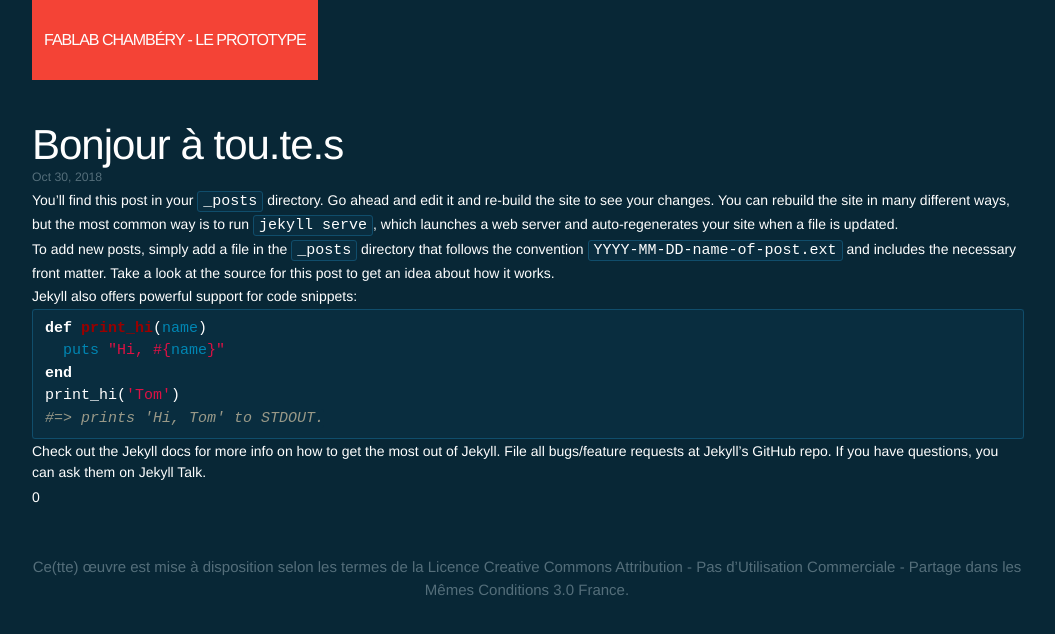
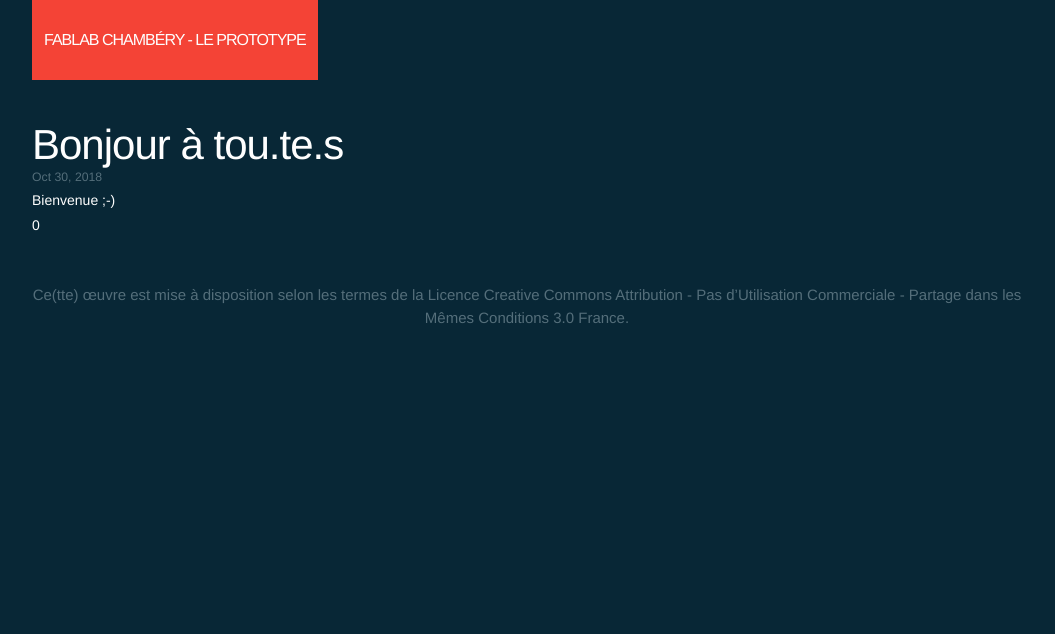
Before and after one commit to fablab-leprototype/fablab-leprototype.github.io, a Jekyll site: the page built from _posts/2016-03-30-welcome-to-jekyll.markdown, in a window 1280 px wide. Shown: the top 634 px of the page, without its empty margins (112-1167 px from the left). Built offline with Jekyll 4.4.1, drawn with Linux system fonts in a browser that asks for light colours.

Commit message:
màj
article

```diff
--- a/_posts/2016-03-30-welcome-to-jekyll.markdown
+++ b/_posts/2016-03-30-welcome-to-jekyll.markdown
@@ -7,22 +7,4 @@
 date:   2018-10-30 11:30:45 +0200
 categories: jekyll update
 ---
-You’ll find this post in your `_posts` directory. Go ahead and edit it and re-build the site to see your changes. You can rebuild the site in many different ways, but the most common way is to run `jekyll serve`, which launches a web server and auto-regenerates your site when a file is updated.
-
-To add new posts, simply add a file in the `_posts` directory that follows the convention `YYYY-MM-DD-name-of-post.ext` and includes the necessary front matter. Take a look at the source for this post to get an idea about how it works.
-
-Jekyll also offers powerful support for code snippets:
-
-{% highlight ruby %}
-def print_hi(name)
-  puts "Hi, #{name}"
-end
-print_hi('Tom')
-#=> prints 'Hi, Tom' to STDOUT.
-{% endhighlight %}
-
-Check out the [Jekyll docs][jekyll-docs] for more info on how to get the most out of Jekyll. File all bugs/feature requests at [Jekyll’s GitHub repo][jekyll-gh]. If you have questions, you can ask them on [Jekyll Talk][jekyll-talk].
-
-[jekyll-docs]: http://jekyllrb.com/docs/home
-[jekyll-gh]:   https://github.com/jekyll/jekyll
-[jekyll-talk]: https://talk.jekyllrb.com/
+Bienvenue ;-)
```
